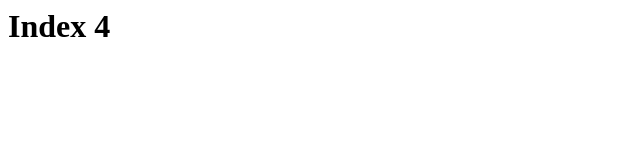
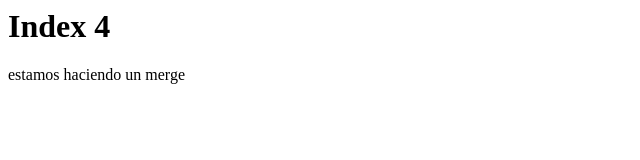
Before and after one commit to cristianmenc/pruebaMierda, a plain HTML site: page index4.html in a window 1280 px wide. Shown: the whole page, without its empty margins (0-640 px from the left). Drawn offline with Linux system fonts and the light colour scheme.

Commit message:
feat 'broja'

```diff
--- a/index4.html
+++ b/index4.html
@@ -3,5 +3,6 @@
 </head>
 <body>
 <h1>Index 4</h1>
+<p>estamos haciendo un merge</p>
 </body>
 </html>
```
